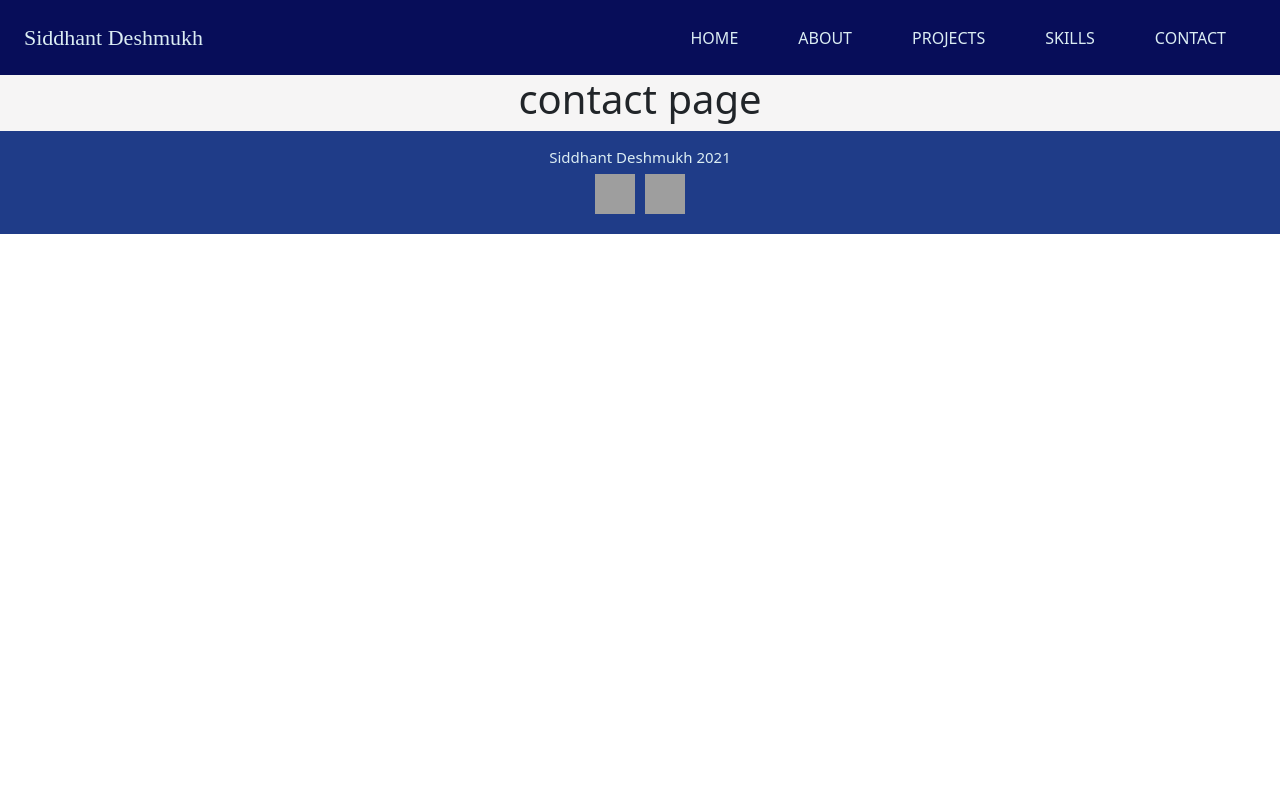
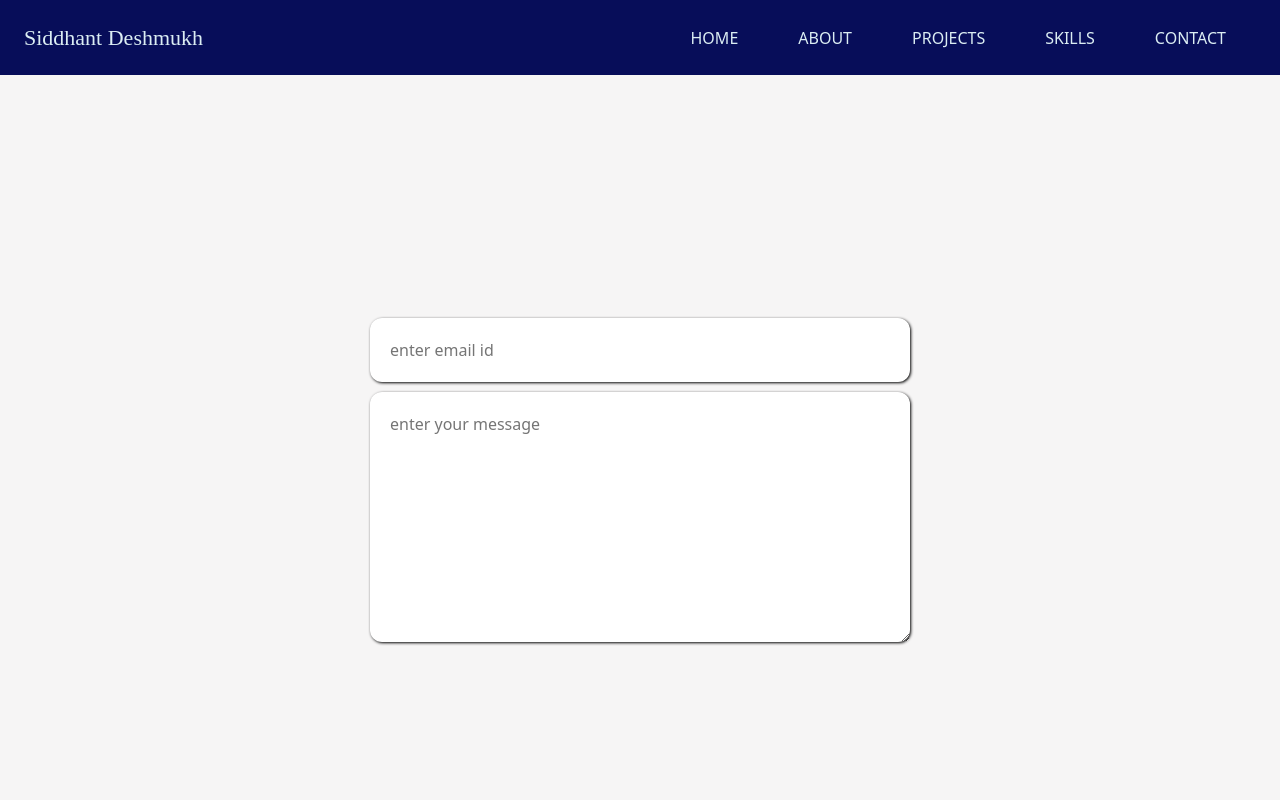
Before and after one commit to sid6145/portfolio, a React (Create React App) app: page /contact in a window 1280 px wide. Shown: the top 800 px of the page. Built offline with nearby package versions, Linux system fonts and the light colour scheme; grey boxes are pictures that could not be loaded.

Commit message:
added a contact form in contact page

```diff
--- a/src/Components/Contact/index.js
+++ b/src/Components/Contact/index.js
@@ -1,9 +1,11 @@
 import React from 'react'
+import './style.css'
 
 function Contact() {
     return (
-        <div>
-            <h1>contact page</h1>
+        <div className="contact-container">
+            <input className="email-input" type="text" placeholder="enter email id"/>
+            <textarea className="message-input" placeholder="enter your message"/>
         </div>
     )
 }
--- a/src/Components/Contact/style.css
+++ b/src/Components/Contact/style.css
@@ -0,0 +1,27 @@
+.contact-container{
+    min-height: 100vh;
+    padding: 100px 100px;
+    display: flex;
+    flex-direction: column;
+    justify-content: center;
+    align-items: center;
+}
+
+.email-input{
+    width: 50%;
+    padding: 20px 20px;
+    margin: 10px;
+    border: none;
+    border-radius: 12px;
+    box-shadow: 1px 1px 3px black;
+}
+
+.message-input{
+    width: 50%;
+    height: 250px;
+    padding: 20px 20px;
+    border-radius: 12px;
+    border: none;
+    box-shadow: 1px 1px 3px black;
+
+}
--- a/src/Components/Home/style.css
+++ b/src/Components/Home/style.css
@@ -16,12 +16,7 @@
 
 }
 
-.home-container img{
-    position: absolute;
-    top: 60%;
-    left: 0%;
-    width: 100%;
-}
+
 
 .home-container h2{
     font-size: 50px;
--- a/src/Components/Projects/index.js
+++ b/src/Components/Projects/index.js
@@ -26,7 +26,7 @@ function Projects() {
         </div>
         <div className="project-card">
             <h2>Mental Health</h2>
-            <p>Mental Health website where users can book appointment with therapists and also has
+            <p>Mental Health website where users can book appointments with therapists and also has
                 a community page where users can post their experiences. Made with MERN Stack
             </p>
         </div>
--- a/src/Components/Skills/index.js
+++ b/src/Components/Skills/index.js
@@ -30,6 +30,10 @@ function Skills() {
                 <img src="images/react.png" />
                 <h3>React Js</h3>
             </div>
+            <div className="skill">
+                <img src="images/mongodb.png" />
+                <h3>mongoDB</h3>
+            </div>
             </div>
         </div>
     )
--- a/src/Components/Skills/style.css
+++ b/src/Components/Skills/style.css
@@ -22,6 +22,7 @@
 
 .skill-list img:hover{
     box-shadow: 2px 2px 5px black;
+    transform: scale(1.04);
     cursor: pointer;
 }
 
```
Also changed, not shown: public/images/mongodb.png.
